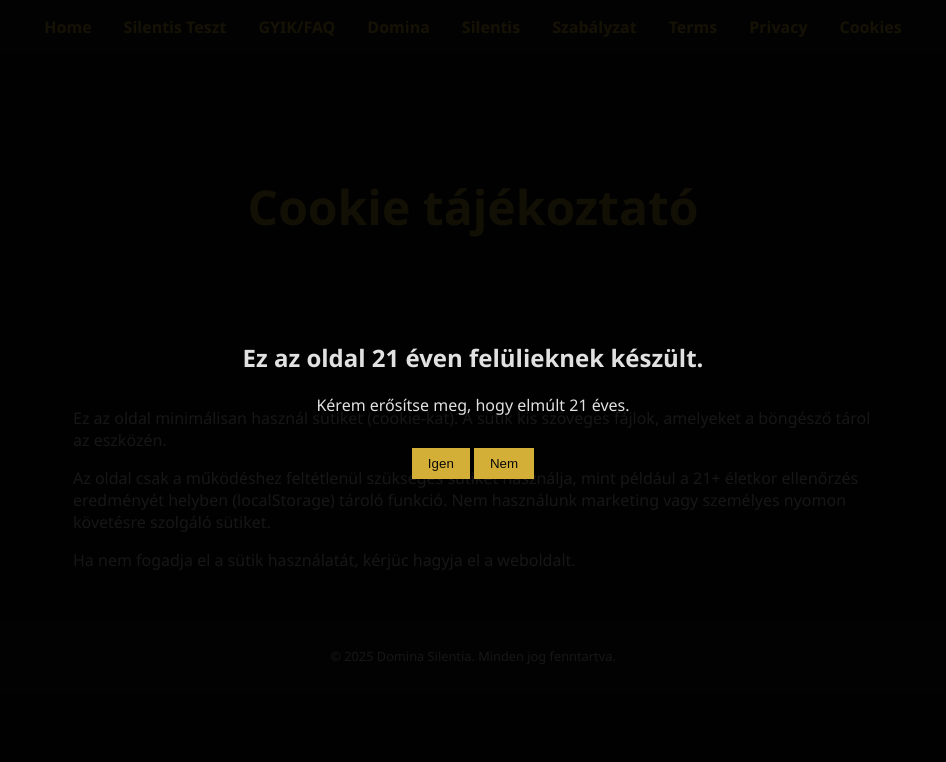
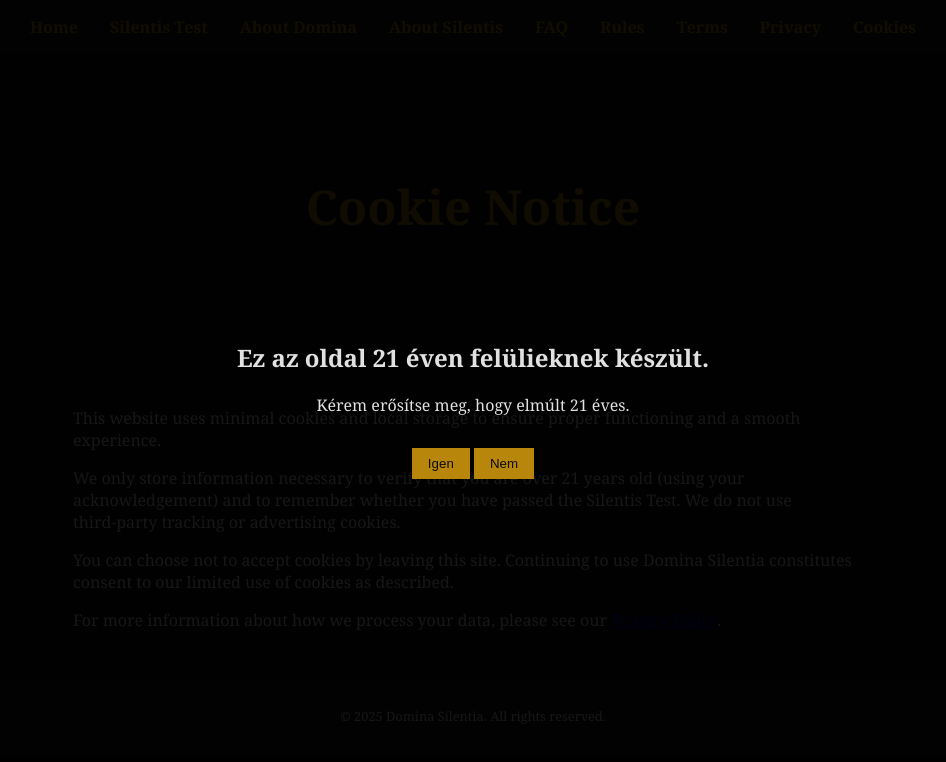
Before and after one commit to LillaAurora/dominasilentia, a plain HTML site: page cookies.html in a window 1280 px wide. Shown: the whole page, without its empty margins (167-1113 px from the left). Drawn offline with Linux system fonts and the light colour scheme.

Commit message:
Update cookies.html

```diff
--- a/cookies.html
+++ b/cookies.html
@@ -1,37 +1,39 @@
 <!DOCTYPE html>
-<html lang="hu">
+<html lang="en">
 <head>
 <meta charset="UTF-8">
 <meta name="viewport" content="width=device-width, initial-scale=1.0">
-<title>Cookie tájékoztató - Domina Silentia</title>
+<title>Cookie Notice | Domina Silentia</title>
 <link rel="stylesheet" href="css/style.css">
+<link rel="stylesheet" href="css/custom.css">
 <script src="js/script.js" defer></script>
 </head>
 <body>
 <nav>
-<a href="index.html">Home</a>
-<a href="silentis-test.html">Silentis Teszt</a>
-<a href="faq.html">GYIK/FAQ</a>
-<a href="about-domina.html">Domina</a>
-<a href="about-silentis.html">Silentis</a>
-<a href="szabalyzat.html">Szabályzat</a>
-<a href="terms.html">Terms</a>
-<a href="privacy.html">Privacy</a>
-<a href="cookies.html">Cookies</a>
+  <a href="index.html">Home</a>
+  <a href="silentis-test.html">Silentis Test</a>
+  <a href="about-domina.html">About Domina</a>
+  <a href="about-silentis.html">About Silentis</a>
+  <a href="faq.html">FAQ</a>
+  <a href="szabalyzat.html">Rules</a>
+  <a href="terms.html">Terms</a>
+  <a href="privacy.html">Privacy</a>
+  <a href="cookies.html" class="active">Cookies</a>
 </nav>
 
 <section class="hero">
-<h1>Cookie tájékoztató</h1>
+  <h1>Cookie Notice</h1>
 </section>
 
 <section class="section">
-<p>Ez az oldal minimálisan használ sütiket (cookie-kat). A sütik kis szöveges fájlok, amelyeket a böngésző tárol az eszközén.</p>
-<p>Az oldal csak a működéshez feltétlenül szükséges sütiket használja, mint például a 21+ életkor ellenőrzés eredményét helyben (localStorage) tároló funkció. Nem használunk marketing vagy személyes nyomon követésre szolgáló sütiket.</p>
-<p>Ha nem fogadja el a sütik használatát, kérjüc hagyja el a weboldalt.</p>
+  <p>This website uses minimal cookies and local storage to ensure proper functioning and a smooth experience.</p>
+  <p>We only store information necessary to verify that you are over 21 years old (using your acknowledgement) and to remember whether you have passed the Silentis Test. We do not use third‑party tracking or advertising cookies.</p>
+  <p>You can choose not to accept cookies by leaving this site. Continuing to use Domina Silentia constitutes consent to our limited use of cookies as described.</p>
+  <p>For more information about how we process your data, please see our <a href="privacy.html">Privacy Policy</a>.</p>
 </section>
 
 <footer>
-<p>&copy; 2025 Domina Silentia. Minden jog fenntartva.</p>
+  <p>&copy; 2025 Domina Silentia. All rights reserved.</p>
 </footer>
 </body>
 </html>
```
